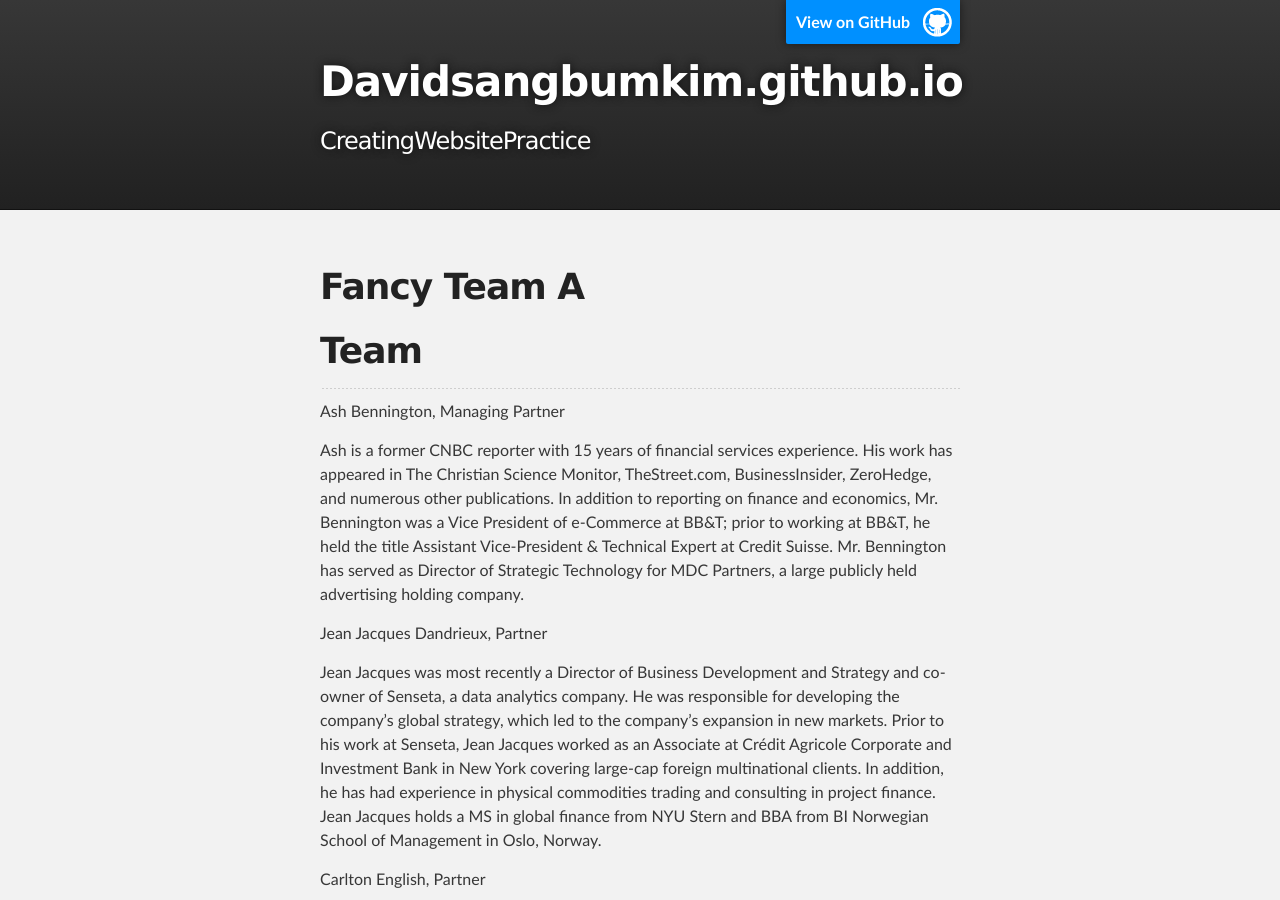
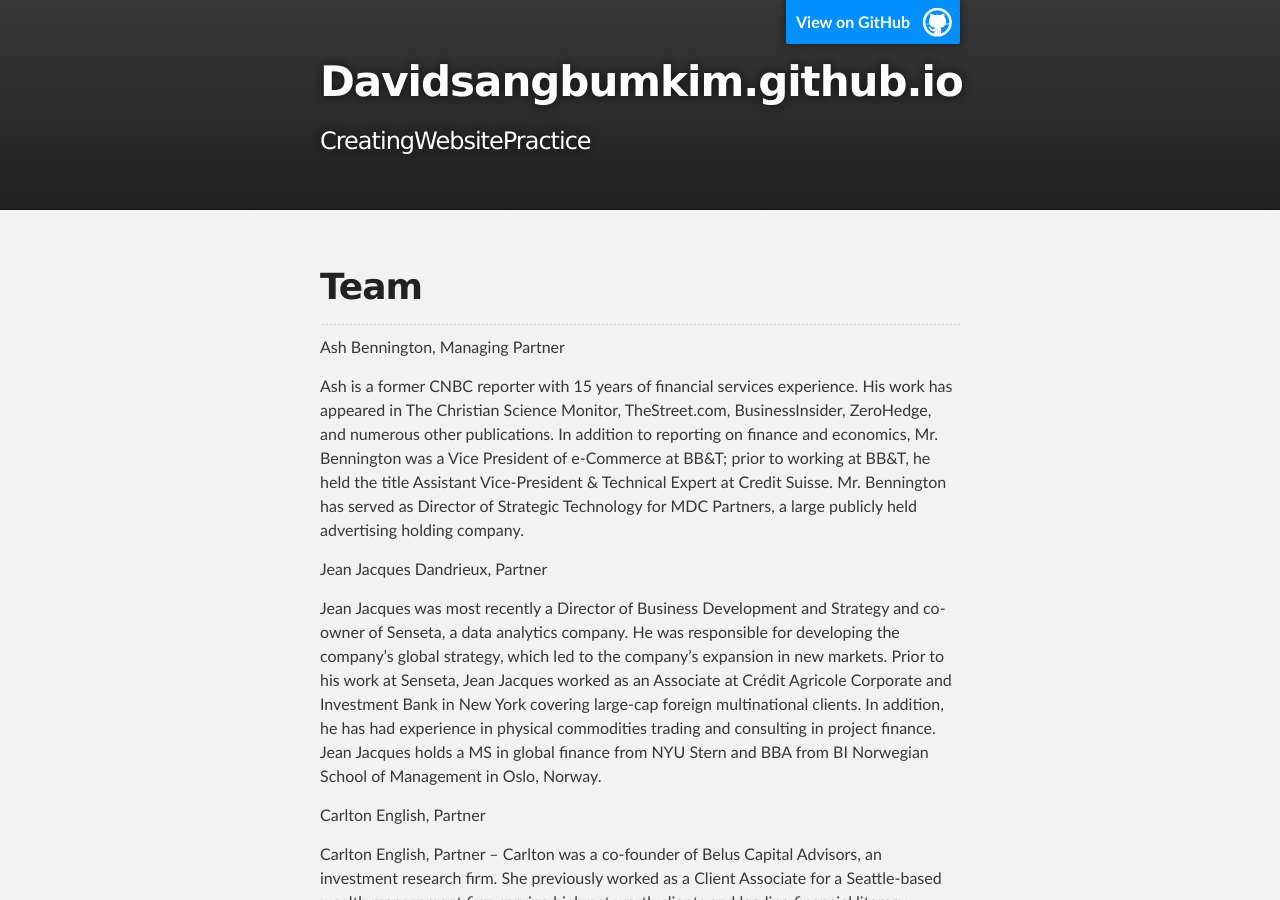
Before and after one commit to DavidSangbumKim/David.github.io, a Jekyll site: the page built from team.html, in a window 1280 px wide and 900 px high. Built offline with Jekyll 4.4.1, drawn with Linux system fonts in a browser that asks for light colours.

Commit message:
Update and rename fancyteam.html to team.html

```diff
--- a/fancyteam.html
+++ b/team.html
@@ -1,9 +1,9 @@
 ---
 layout : fancy
-title : Fancy Team
-permalink : /fancyteam/
+title : Team
+permalink : /team/
 ---
- <h1>Fancy Team A</h1>
+
  <div id="content" class="span12 article-container">
 
 
```
